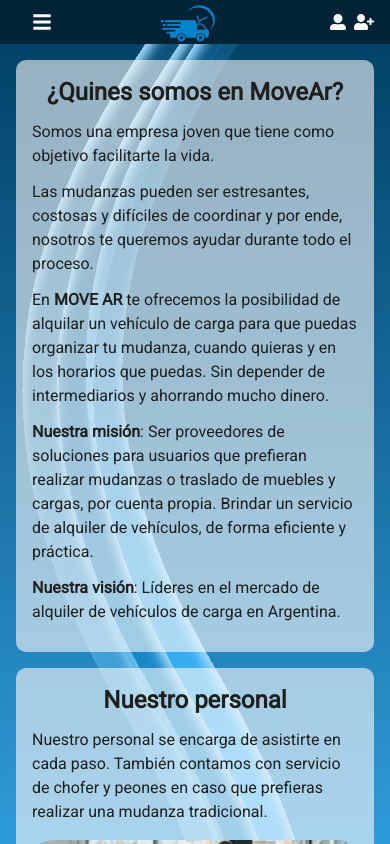
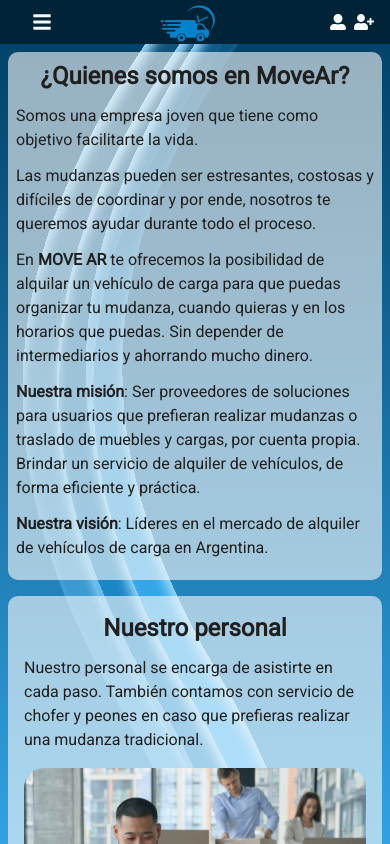
Before and after one commit to TaguaraVe/frontend, a Next.js app: page /about in a window 390 px wide. Shown: the top 844 px of the page. Built offline with nearby package versions, Linux system fonts and the light colour scheme.

Commit message:
correccion tipeo

```diff
--- a/src/app/about/page.tsx
+++ b/src/app/about/page.tsx
@@ -21,10 +21,10 @@
           <p>Nosotros</p>
         </div>
       </button> */}
-      <div className="flex flex-col gap-4 md:gap-0 p-4 md:p-8 lg:px-20 ">
-        <div className="bg-white bg-opacity-60 p-4 md:px-8 lg:px-16  rounded-[10px] md:rounded-none md:rounded-t-[20px] ">
+      <div className="flex flex-col gap-4 md:gap-0 p-2 md:p-8 lg:px-20 ">
+        <div className="bg-white bg-opacity-60 p-2 md:px-8 lg:px-16  rounded-[10px] md:rounded-none md:rounded-t-[20px] ">
           <h2 className="font-semibold text-center md:text-left mb-3 md:mb-10 text-2xl md:text-4xl">
-            ¿Quines somos en MoveAr?
+            ¿Quienes somos en MoveAr?
           </h2>
           <p className="mb-3">
             Somos una empresa joven que tiene como objetivo facilitarte la vida.
```
